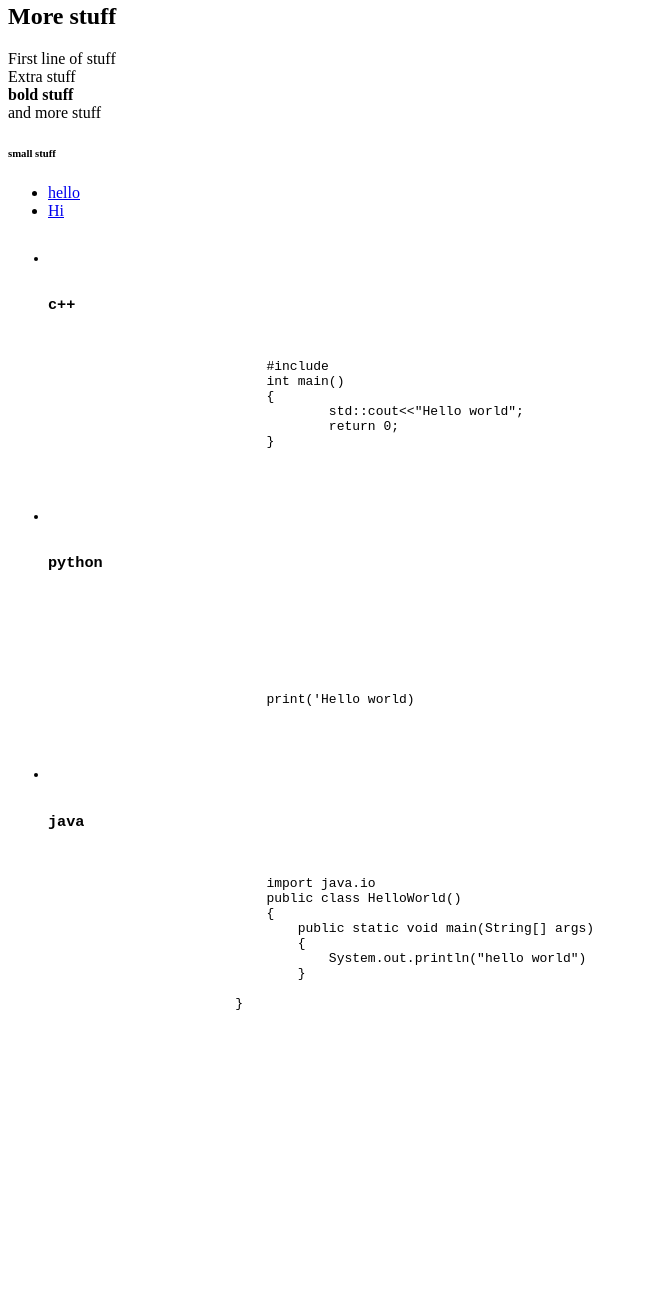
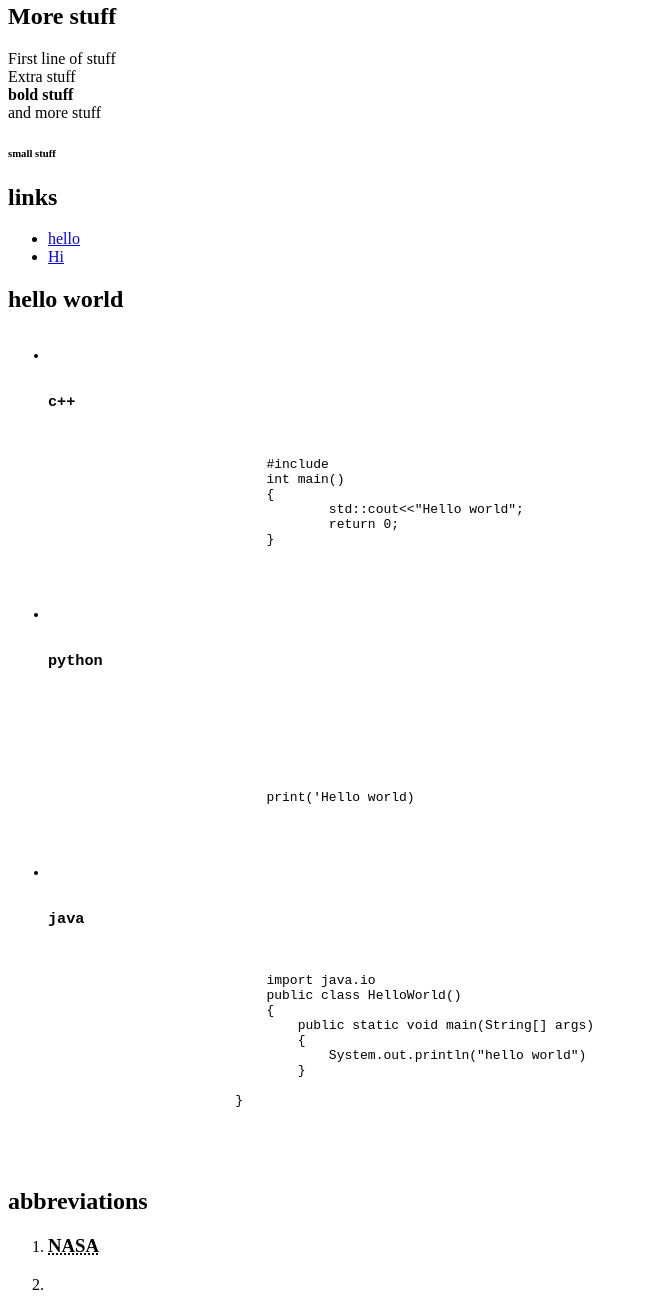
Before and after one commit to yo-D/yo-D.github.io, a plain HTML site: page index.html in a window 1280 px wide. Shown: the part 162-1475 px from the top of the page, without its empty margins (0-647 px from the left). Before the commit the page ends 1249 px from the top, so only its background shows below. Drawn offline with Linux system fonts and the light colour scheme.

Commit message:
Update index.html

```diff
--- a/index.html
+++ b/index.html
@@ -25,13 +25,14 @@
 	    <!--<img src="chloroethane.png" alt="Random image">-->
 
 
-
+	    <h2>links</h2>
 	    <ul>
 
 		    <li> <a href="index.html" title = "click here" target="_blank">hello</a></li>
 		    <li><a href='https://en.wikipedia.org/wiki/' title='hector' >Hi </a></li>
 
 	    </ul>
+	    <h2>hello world</h2>
 	    <ul>
 	        <pre>
                 <li>
@@ -72,6 +73,16 @@
 	            </li>
         	</pre>
 	    </ul>
+	    <h2>abbreviations</h2>
+	    <ol>
+	        <li>
+	            <h3><abbr title="nasa">NASA</abbr></h3>
+	        </li>
+	        <li>
+	            <h3><abbr title="gnu's not unix>GNU</abbr></h3>
+
+	        </li>
+	    </ol>
 
 
     </body>
```
